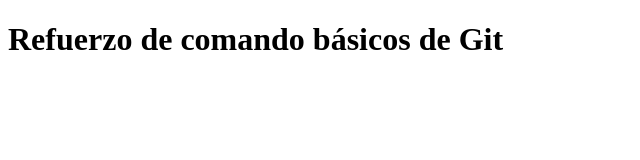
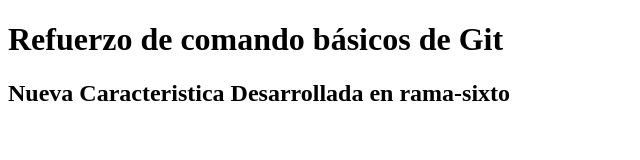
Before and after one commit to saebv/refuerzo-talento-tech-sesion-6, a plain HTML site: page index.html in a window 1280 px wide. Shown: the whole page, without its empty margins (0-640 px from the left). Drawn offline with Linux system fonts and the light colour scheme.

Commit message:
agrega título h2

```diff
--- a/index.html
+++ b/index.html
@@ -7,5 +7,6 @@
     </head>
 <body>
     <h1>Refuerzo de comando básicos de Git</h1>
+    <h2>Nueva Caracteristica Desarrollada en rama-sixto</h2>
 </body>
 </html>
```
